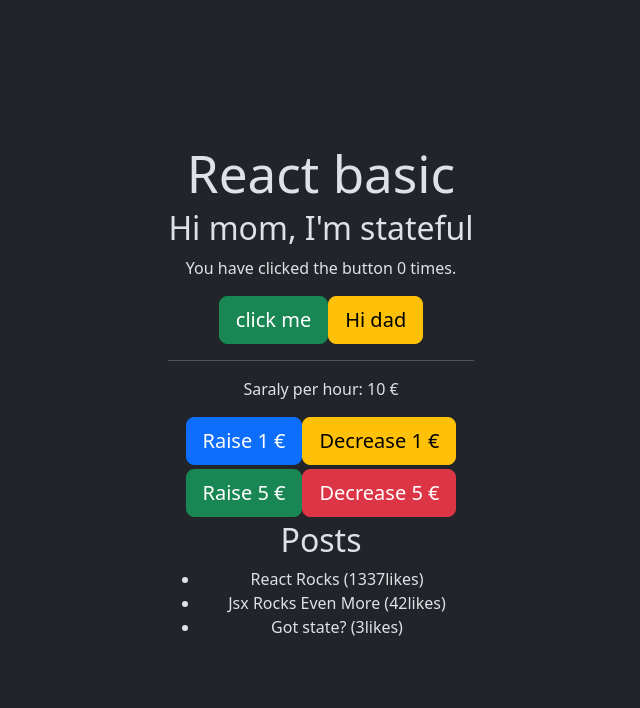
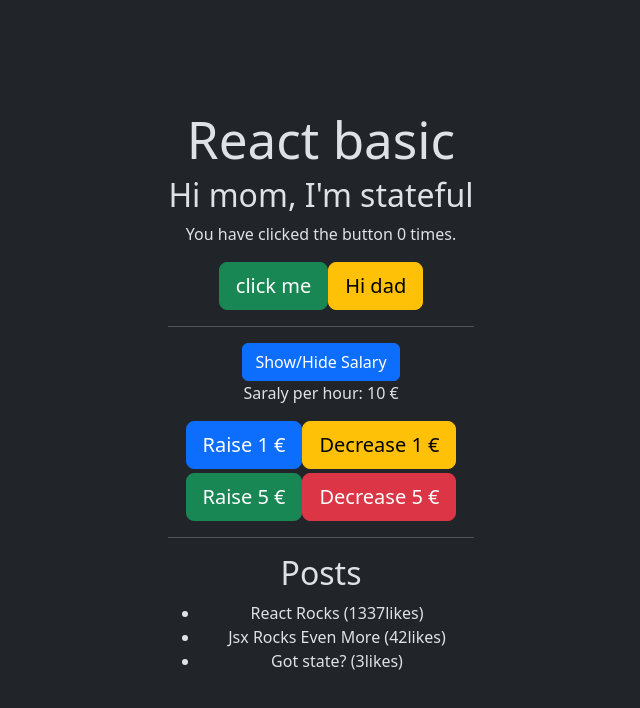
Before and after one commit to MohammadMzien2/Javascript-2, a React (Vite) app in the folder 01-react-basic/: page / in a window 1280 px wide. Shown: the top 708 px of the page, without its empty margins (319-959 px from the left). Built offline with nearby package versions, Linux system fonts and the light colour scheme.

Commit message:
fragment and make button for show and hide salary

```diff
--- a/01-react-basic/src/App.tsx
+++ b/01-react-basic/src/App.tsx
@@ -19,6 +19,7 @@ function App() {
   ])
 
   const [salary, setSaraly] = useState(10)
+  const [showSaraly, setShowSalary] = useState(true)
 
   const handleButtonClick = () => {
     console.log("Clicks before first change:", clicks)
@@ -27,7 +28,7 @@ function App() {
 
     console.log("Clicks after first change:", clicks)
 
-    setClicks(prevState =>  prevState + 1 ) // prevState = 1, return 2
+    setClicks(prevState => prevState + 1) // prevState = 1, return 2
 
     console.log("Clicks after second change:", clicks)
 
@@ -61,6 +62,16 @@ function App() {
 
       <hr />
 
+      {/*<button className='btn btn-primary' onClick={() => setShowSalary  (true)}>show Salary</button>
+      <button className='btn btn-primary'onClick={() => setShowSalary(false)}>Hide Salary</button>*/}
+
+      <button className='btn btn-primary' onClick={() => setShowSalary(!showSaraly)}>Show/Hide Salary</button>
+
+
+      {showSaraly && (
+
+        <>
+
           <p>Saraly per hour: {salary} &euro;</p>
 
           {salary < 10 &&
@@ -88,8 +99,12 @@ function App() {
               </button>
 
             </div>
+          </div>
+        </>
+      )
+      }
 
-      </div>
+      <hr />
 
       <h2>Posts</h2>
 
```
Lines whose indentation alone changed are shown as unchanged.
